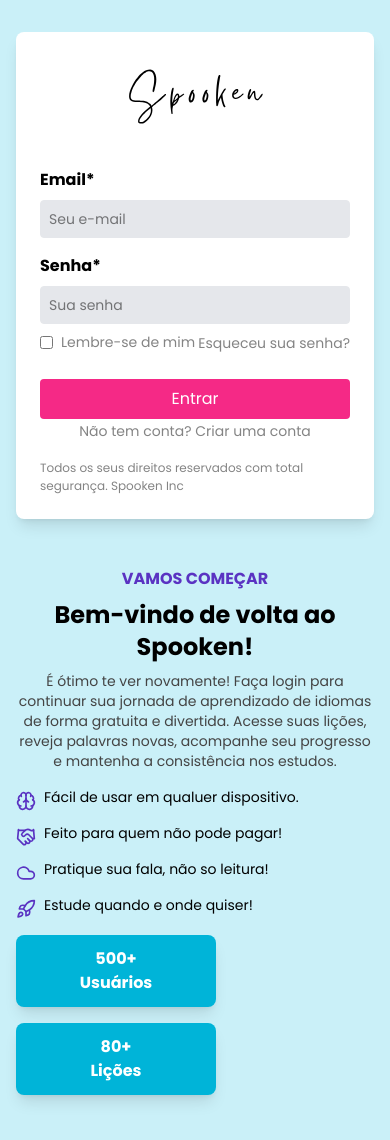
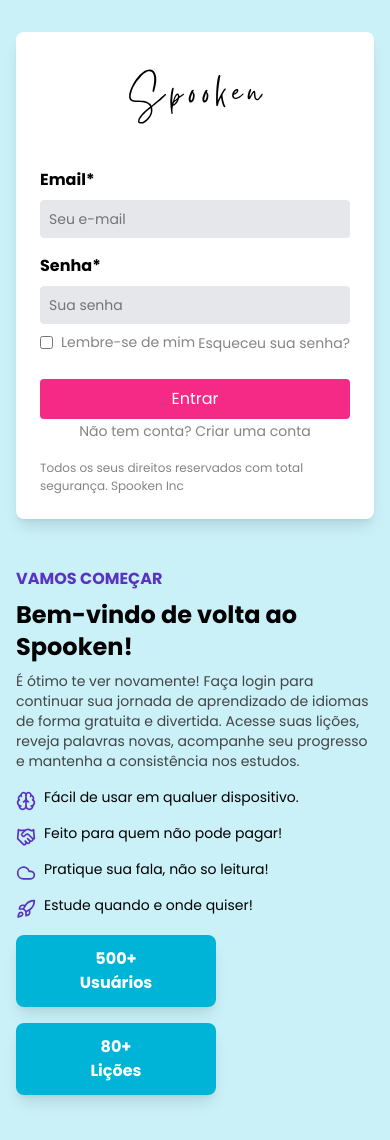
Before and after one commit to ramoncode-exe/spoken-web, a Next.js app: page /login in a window 390 px wide. Shown: the top 1140 px of the page. Built offline with nearby package versions, Linux system fonts and the light colour scheme.

Commit message:
Improve texts

```diff
--- a/src/app/login/page.tsx
+++ b/src/app/login/page.tsx
@@ -41,7 +41,7 @@
                     </div>
                 </form>
             </div>
-            <div className="mt-6 md:mt-0 max-w-xl md:ml-8 text-center md:text-left">
+            <div className="mt-6 md:mt-0 max-w-xl md:ml-8">
                 <span className="text-[#5a33c2] font-bold">VAMOS COMEÇAR</span>
                 <h1 className="mt-2 font-bold text-2xl md:text-3xl">Bem-vindo de volta ao Spooken!</h1>
                 <p className="mt-2 text-sm md:text-base text-[#444] max-w-md md:w-[480px]">É ótimo te ver novamente! Faça login para continuar sua jornada de aprendizado de idiomas de forma gratuita e divertida. Acesse suas lições, reveja palavras novas, acompanhe seu progresso e mantenha a consistência nos estudos.</p>
--- a/src/app/signup/page.tsx
+++ b/src/app/signup/page.tsx
@@ -27,7 +27,7 @@
                     </div>
                 </form>
             </div>
-            <div className="mt-6 md:mt-0 max-w-xl md:ml-8 text-center md:text-left">
+            <div className="mt-6 md:mt-0 max-w-xl md:ml-8">
                 <span className="text-[#5a33c2] font-bold">INSCREVA-SE</span>
                 <h1 className="mt-2 text-2xl md:text-3xl font-bold">Comece sua jornada com o Spooken!</h1>
                 <p className="mt-2 text-sm md:text-base text-[#444] max-w-md md:w-[480px]">Crie sua conta gratuita e mergulhe no mundo dos idiomas! Com o Spooken, você aprende de forma prática e divertida, revisando palavras importantes, acompanhando seu progresso e participando de lições interativas pensadas para acelerar seu aprendizado.</p>
```
